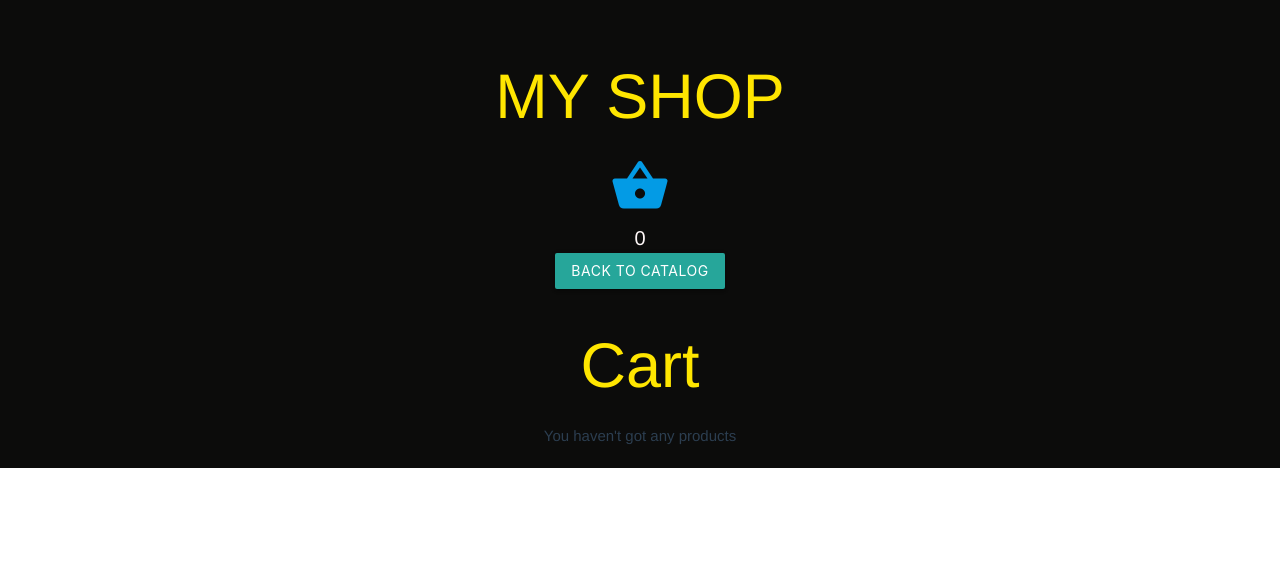
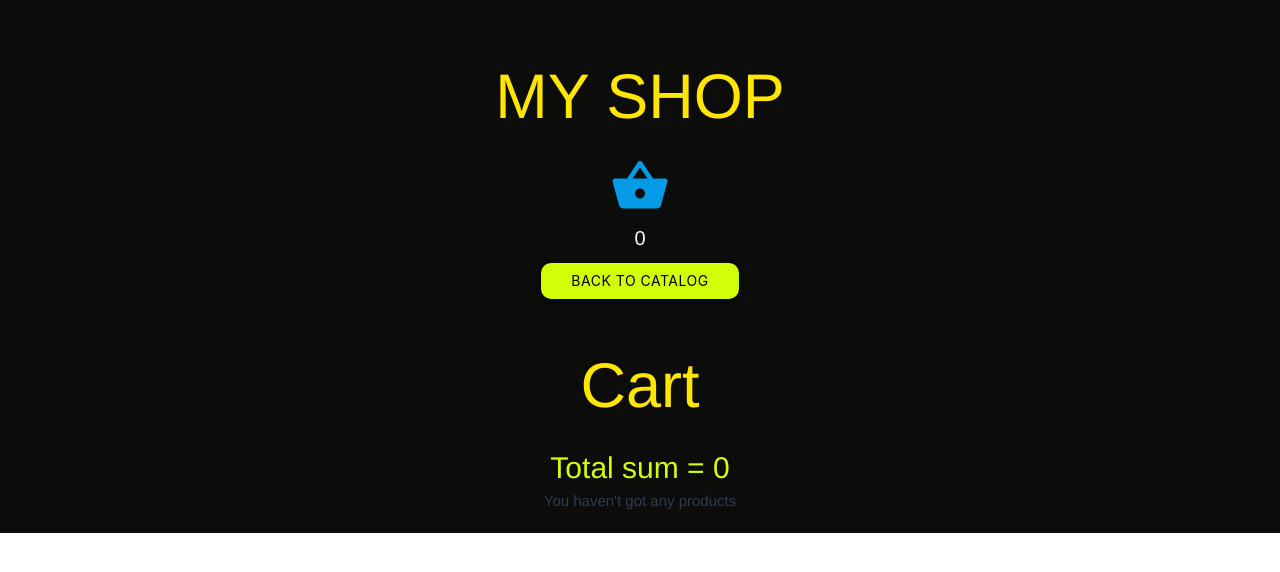
Before and after one commit to Dmitriy-di/shop-new-, a Vue app: page /#/cart in a window 1280 px wide. Shown: the top 572 px of the page. Built offline with nearby package versions, Linux system fonts and the light colour scheme.

Commit message:
addede TOTALSUM

```diff
--- a/public/index.html
+++ b/public/index.html
@@ -19,8 +19,5 @@
   <!-- built files will be auto injected -->
 </body>
 <style>
-  #app {
-    height: 100%;
-  }
 </style>
 </html>
--- a/src/components/v-cart-item.vue
+++ b/src/components/v-cart-item.vue
@@ -63,6 +63,10 @@ export default {
     padding: 15px 30px;
     border-radius: 10px;
     background-color: #d2ff08;
+    &:hover {
+      color: #d2ff08;
+      background-color: rgb(75, 74, 74);
+    }
   }
   p {
     margin: 20px 0;
--- a/src/components/v-cart.vue
+++ b/src/components/v-cart.vue
@@ -24,13 +24,14 @@
         @deleteFromCart="deleteFromCart(index)"
       />
     </div>
+    <div class="v-cart__total-sum">Total sum = {{ TOTALSUM }}</div>
     <p v-if="!CART.length">You haven't got any products</p>
   </div>
 </template>
 
 <script>
 import vCartItem from "./v-cart-item.vue";
-import { mapActions, mapGetters } from "vuex";
+import { mapActions, mapGetters, mapMutations } from "vuex";
 
 export default {
   name: "v-cart",
@@ -46,14 +47,16 @@ export default {
     return {};
   },
   computed: {
-    ...mapGetters(["CART"]),
+    ...mapGetters(["CART", "TOTALSUM"]),
   },
   components: {
     vCartItem,
   },
   methods: {
     ...mapActions(["DELETE_FROM_CART"]),
+    ...mapMutations(["SET_TOTALSUM"]),
     deleteFromCart(index) {
+      this.SET_TOTALSUM(this.TOTALSUM - this.CART[index].price);
       this.DELETE_FROM_CART(index);
       console.log(index);
     },
@@ -79,5 +82,23 @@ export default {
     justify-content: space-between;
     flex-wrap: wrap;
   }
+  button {
+    margin: 10px 0;
+    padding: 15px 30px;
+    border-radius: 10px;
+    background-color: #d2ff08;
+    display: flex;
+    align-items: center;
+    justify-content: center;
+    color: black;
+    &:hover {
+      color: #d2ff08;
+      background-color: rgb(75, 74, 74);
+    }
+  }
+  &__total-sum {
+    font-size: 30px;
+    color: #d2ff08;
+  }
 }
 </style>
--- a/src/components/v-catalog-item.vue
+++ b/src/components/v-catalog-item.vue
@@ -9,7 +9,10 @@
     <p class="v-catalog-item__price">{{ product_data.price }}</p>
     <p class="v-catalog-item__name">{{ product_data.about }}</p>
     <p class="v-catalog-item__name">{{ product_data.category }}</p>
-    <button class="v-catalog-item__add_to_cart_btn btn" @click="addToCart">
+    <button
+      class="waves-effect v-catalog-item__add_to_cart_btn btn"
+      @click="addToCart"
+    >
       Add to cart
     </button>
   </div>
@@ -47,9 +50,15 @@ export default {
     padding: 15px 30px;
     border-radius: 10px;
     background-color: #d2ff08;
+    &:hover {
+      color: #d2ff08;
+      background-color: rgb(75, 74, 74);
+    }
   }
   p {
     margin: 20px 0;
+    font-size: 18px;
+    color: #d2ff08;
   }
   background-color: #635a27;
   color: white;
--- a/src/components/v-catalog.vue
+++ b/src/components/v-catalog.vue
@@ -1,9 +1,9 @@
 <template>
   <div class="v-catalog">
     <div class="v-catalog__header">
-      <h1>Catalog</h1>
+      <h1 class="v-catalog__heading">Catalog</h1>
       <router-link :to="{ name: 'cart' }">
-        <i class="medium material-icons">shopping_basket </i>
+        <i class="v-catalog__icons medium material-icons">shopping_basket </i>
         <div class="v-catolog__link_to_cart">
           <p class="v-catalog__quantity">
             {{ CART.reduce((sum, item) => sum + item.quantity, 0) }}
@@ -39,7 +39,7 @@ import vCatalogItem from "./v-catalog-item.vue";
 // const vCatalogItem = defineAsyncComponent(() => import("./v-catalog-item.vue"));
 
 // Импортируем данные из хранилища
-import { mapActions, mapGetters } from "vuex";
+import { mapActions, mapGetters, mapMutations } from "vuex";
 export default {
   name: "v-catalog",
   components: {
@@ -50,14 +50,15 @@ export default {
     return {};
   },
   computed: {
-    ...mapGetters(["PRODUCTS", "CART"]),
+    ...mapGetters(["PRODUCTS", "CART", "TOTALSUM"]),
   },
   methods: {
     ...mapActions(["GET_PRODUCTS_FROM_API", "ADD_TO_CART"]),
-
+    ...mapMutations(["SET_TOTALSUM"]),
     addToCart(data) {
       data.quantity += 1;
       this.ADD_TO_CART(data);
+      this.SET_TOTALSUM(this.TOTALSUM + data.price);
     },
   },
   mounted() {
@@ -89,8 +90,10 @@ export default {
   }
   &__quantity {
     color: rgb(255, 248, 248);
-
     font-size: 20px;
+  }
+  &__heading {
+    margin: 0 auto;
   }
 }
 </style>
--- a/src/router/index.js
+++ b/src/router/index.js
@@ -13,7 +13,6 @@ const routes = [
     path: '/cart',
     name: 'cart',
     component: vCart,
-    props: true
   }
 ]
 
--- a/src/store/index.js
+++ b/src/store/index.js
@@ -5,6 +5,7 @@ export default createStore({
   state: {
     products: [],
     cart: [],
+    totalSum: 0,
   },
   getters: {
     PRODUCTS(state) {
@@ -13,6 +14,9 @@ export default createStore({
     CART(state) {
       return state.cart
     },
+    TOTALSUM(state) {
+      return state.totalSum
+    },
   },
   mutations: {
     SET_PRODUCTS_TO_STATE: (state, products) => {
@@ -20,6 +24,9 @@ export default createStore({
     },
     SET_CART: (state, product) => {
       state.cart.push(product)
+    },
+    SET_TOTALSUM: (state, totalSum) => {
+      state.totalSum = totalSum
     },
     REMOVE_FROM_CART: (state, index) => {
       state.cart.splice(index, 1)
```
